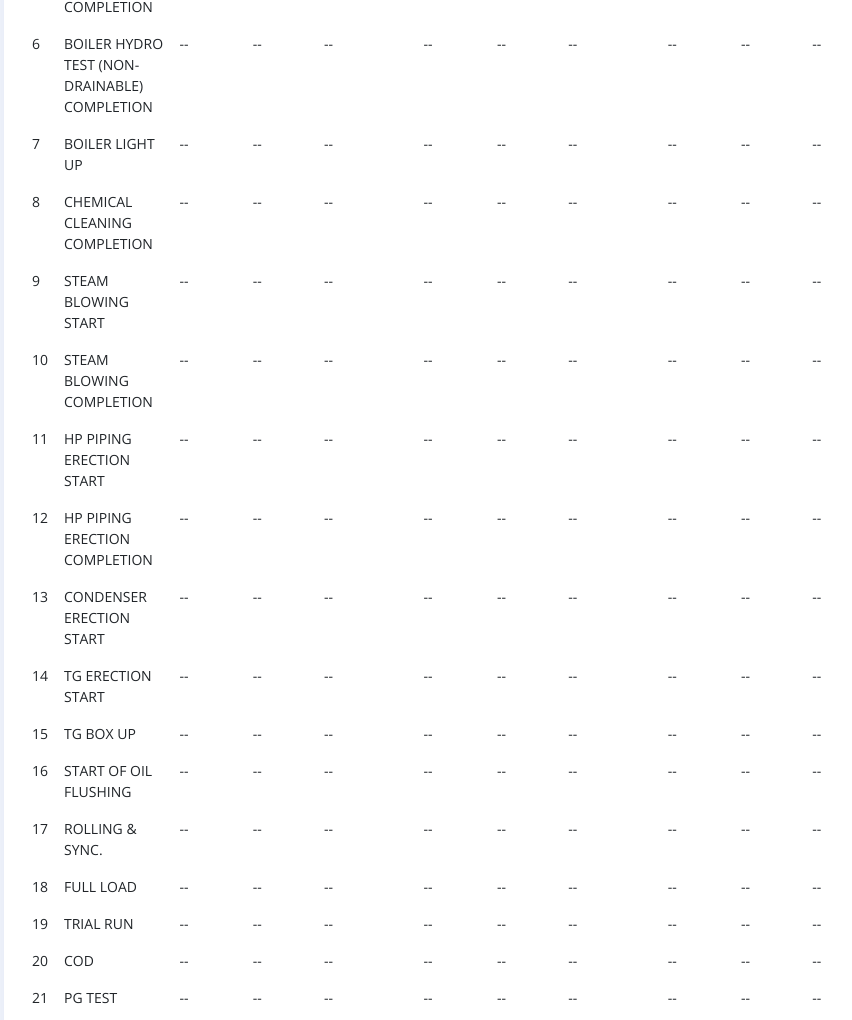
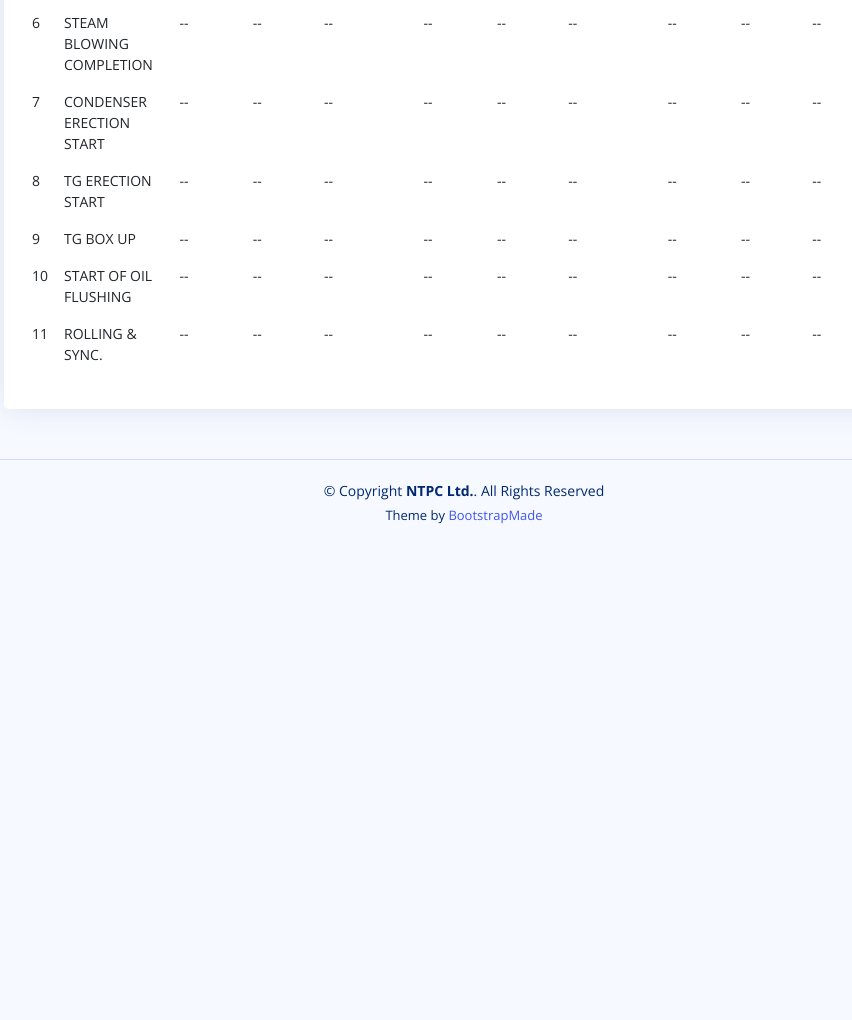
Before and after one commit to subinabid/CEA, a plain HTML site: page index.html in a window 1280 px wide. Shown: the part 2203-3223 px from the top of the page, without its empty margins (326-1178 px from the left). After the commit the page ends 2748 px from the top, so only its background shows below. Drawn offline with nearby package versions, Linux system fonts and the light colour scheme.

Commit message:
Milestones fixed to 10

```diff
--- a/index.html
+++ b/index.html
@@ -722,7 +722,7 @@
 
                         <tr>
                             <td>3</td>
-                            <td>Boiler Durm Lifting</td>
+                            <td>BOILER HYDRO TEST (DRAINABLE) COMPLETION</td>
                             <td>--</td>
                             <td>--</td>
                             <td>-- </td>
@@ -736,7 +736,7 @@
 
                         <tr>
                             <td>4</td>
-                            <td>BOILER CEILING GIRDER LIFTING COMPLETION</td>
+                            <td>BOILER HYDRO TEST  (NON-DRAINABLE) COMPLETION</td>
                             <td>--</td>
                             <td>--</td>
                             <td>-- </td>
@@ -750,7 +750,7 @@
 
                         <tr>
                             <td>5</td>
-                            <td>BOILER HYDRO TEST (DRAINABLE) COMPLETION</td>
+                            <td>BOILER LIGHT UP</td>
                             <td>--</td>
                             <td>--</td>
                             <td>-- </td>
@@ -762,9 +762,10 @@
                             <td>-- </td>
                         </tr>
 
+
                         <tr>
                             <td>6</td>
-                            <td>BOILER HYDRO TEST  (NON-DRAINABLE) COMPLETION</td>
+                            <td>STEAM BLOWING COMPLETION</td>
                             <td>--</td>
                             <td>--</td>
                             <td>-- </td>
@@ -776,9 +777,10 @@
                             <td>-- </td>
                         </tr>
 
+
                         <tr>
                             <td>7</td>
-                            <td>BOILER LIGHT UP</td>
+                            <td>CONDENSER ERECTION START</td>
                             <td>--</td>
                             <td>--</td>
                             <td>-- </td>
@@ -792,7 +794,7 @@
 
                         <tr>
                             <td>8</td>
-                            <td>CHEMICAL CLEANING COMPLETION</td>
+                            <td>TG ERECTION START</td>
                             <td>--</td>
                             <td>--</td>
                             <td>-- </td>
@@ -806,7 +808,7 @@
 
                         <tr>
                             <td>9</td>
-                            <td>STEAM BLOWING START</td>
+                            <td>TG BOX UP</td>
                             <td>--</td>
                             <td>--</td>
                             <td>-- </td>
@@ -820,7 +822,7 @@
 
                         <tr>
                             <td>10</td>
-                            <td>STEAM BLOWING COMPLETION</td>
+                            <td>START OF OIL FLUSHING</td>
                             <td>--</td>
                             <td>--</td>
                             <td>-- </td>
@@ -834,147 +836,7 @@
 
                         <tr>
                             <td>11</td>
-                            <td>HP PIPING ERECTION START</td>
-                            <td>--</td>
-                            <td>--</td>
-                            <td>-- </td>
-                            <td>--</td>
-                            <td>--</td>
-                            <td>-- </td>
-                            <td>--</td>
-                            <td>--</td>
-                            <td>-- </td>
-                        </tr>
-
-                        <tr>
-                            <td>12</td>
-                            <td>HP PIPING ERECTION COMPLETION</td>
-                            <td>--</td>
-                            <td>--</td>
-                            <td>-- </td>
-                            <td>--</td>
-                            <td>--</td>
-                            <td>-- </td>
-                            <td>--</td>
-                            <td>--</td>
-                            <td>-- </td>
-                        </tr>
-
-                        <tr>
-                            <td>13</td>
-                            <td>CONDENSER ERECTION START</td>
-                            <td>--</td>
-                            <td>--</td>
-                            <td>-- </td>
-                            <td>--</td>
-                            <td>--</td>
-                            <td>-- </td>
-                            <td>--</td>
-                            <td>--</td>
-                            <td>-- </td>
-                        </tr>
-
-                        <tr>
-                            <td>14</td>
-                            <td>TG ERECTION START</td>
-                            <td>--</td>
-                            <td>--</td>
-                            <td>-- </td>
-                            <td>--</td>
-                            <td>--</td>
-                            <td>-- </td>
-                            <td>--</td>
-                            <td>--</td>
-                            <td>-- </td>
-                        </tr>
-
-                        <tr>
-                            <td>15</td>
-                            <td>TG BOX UP</td>
-                            <td>--</td>
-                            <td>--</td>
-                            <td>-- </td>
-                            <td>--</td>
-                            <td>--</td>
-                            <td>-- </td>
-                            <td>--</td>
-                            <td>--</td>
-                            <td>-- </td>
-                        </tr>
-
-                        <tr>
-                            <td>16</td>
-                            <td>START OF OIL FLUSHING</td>
-                            <td>--</td>
-                            <td>--</td>
-                            <td>-- </td>
-                            <td>--</td>
-                            <td>--</td>
-                            <td>-- </td>
-                            <td>--</td>
-                            <td>--</td>
-                            <td>-- </td>
-                        </tr>
-
-                        <tr>
-                            <td>17</td>
                             <td>ROLLING & SYNC.</td>
-                            <td>--</td>
-                            <td>--</td>
-                            <td>-- </td>
-                            <td>--</td>
-                            <td>--</td>
-                            <td>-- </td>
-                            <td>--</td>
-                            <td>--</td>
-                            <td>-- </td>
-                        </tr>
-
-                        <tr>
-                            <td>18</td>
-                            <td>FULL LOAD</td>
-                            <td>--</td>
-                            <td>--</td>
-                            <td>-- </td>
-                            <td>--</td>
-                            <td>--</td>
-                            <td>-- </td>
-                            <td>--</td>
-                            <td>--</td>
-                            <td>-- </td>
-                        </tr>
-
-                        <tr>
-                            <td>19</td>
-                            <td>TRIAL RUN</td>
-                            <td>--</td>
-                            <td>--</td>
-                            <td>-- </td>
-                            <td>--</td>
-                            <td>--</td>
-                            <td>-- </td>
-                            <td>--</td>
-                            <td>--</td>
-                            <td>-- </td>
-                        </tr>
-
-                        <tr>
-                            <td>20</td>
-                            <td>COD</td>
-                            <td>--</td>
-                            <td>--</td>
-                            <td>-- </td>
-                            <td>--</td>
-                            <td>--</td>
-                            <td>-- </td>
-                            <td>--</td>
-                            <td>--</td>
-                            <td>-- </td>
-                        </tr>
-
-                        <tr>
-                            <td>21</td>
-                            <td>PG TEST</td>
                             <td>--</td>
                             <td>--</td>
                             <td>-- </td>
```
